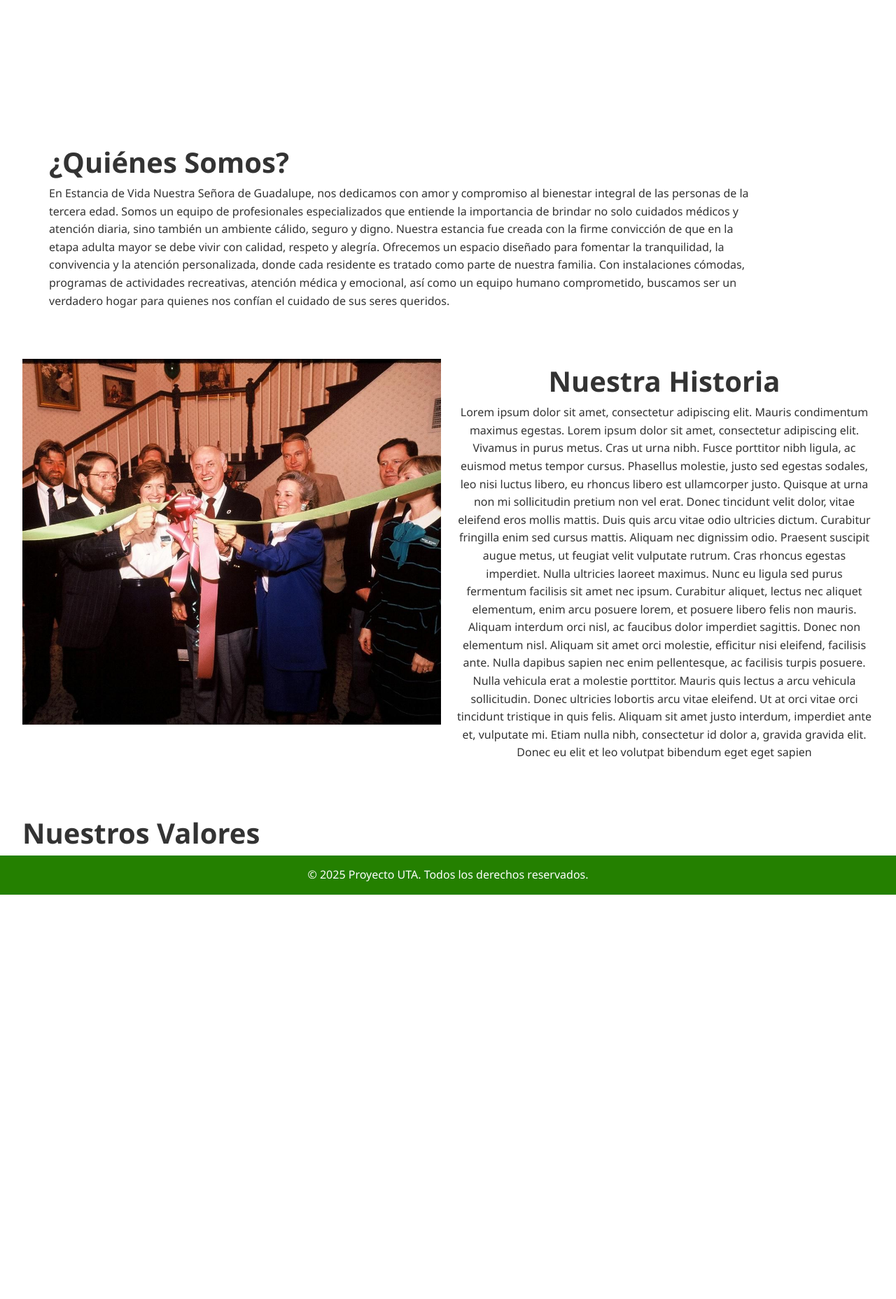
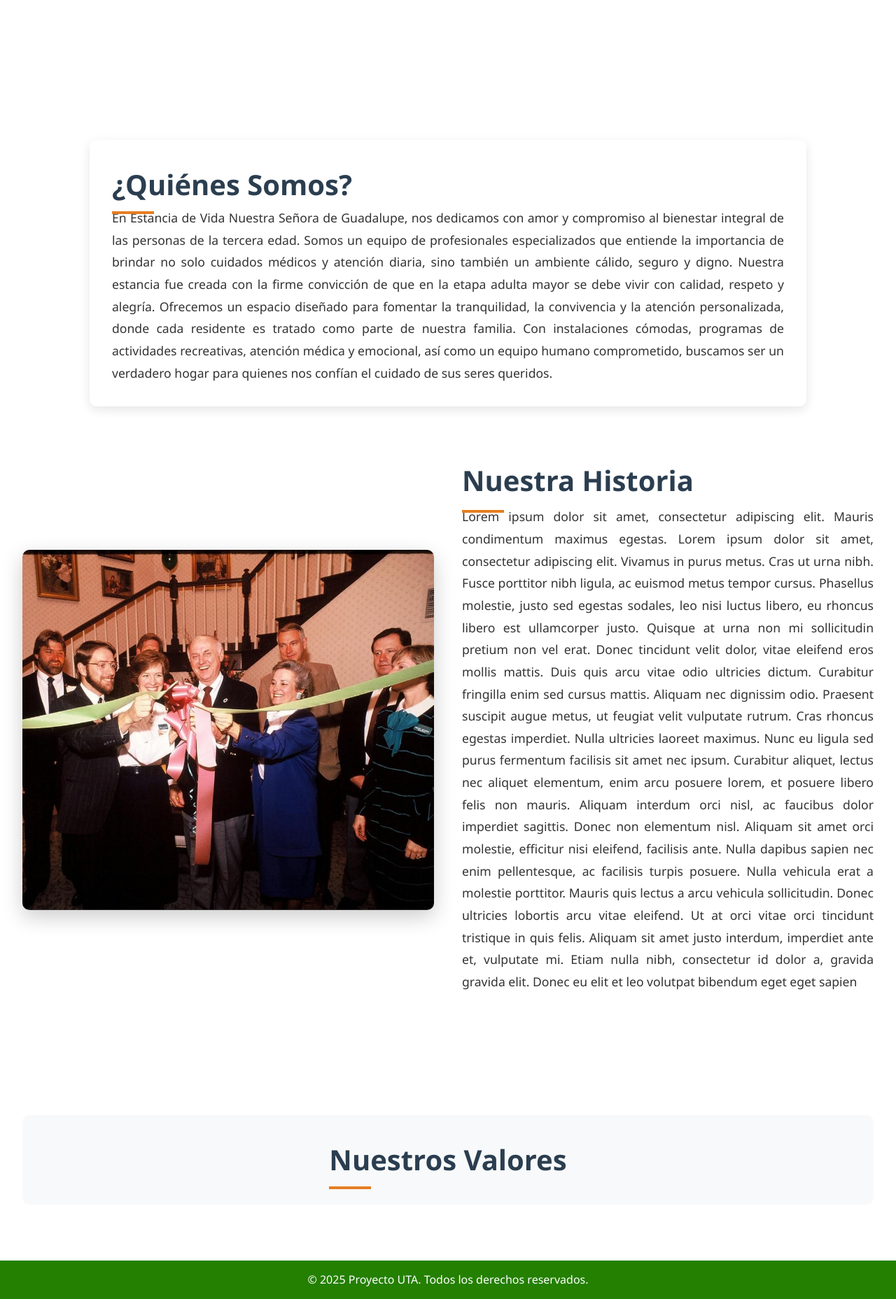
Before and after one commit to Kallolt2030/Estancia, a PHP site: page /nosotros.php in a window 1280 px wide. Shown: the part 810-2667 px from the top of the page at 70% size. Before the commit the page ends 2089 px from the top, so only its background shows below. Run offline with PHP 8.4, Linux system fonts and the light colour scheme.

Commit message:
sobre nosotros

```diff
--- a/assets/css/nosotros.css
+++ b/assets/css/nosotros.css
@@ -1,15 +1,20 @@
-/* body {
-  background-color: #fffdf0;
-  color: #444;
-  font-family: 'Segoe UI', sans-serif;
-  margin: 20px;
+/* Estilos generales */
+h2 {
+  font-size: 40px;
+  margin-bottom: 1.5rem;
+  color: #2b3e50;
+  position: relative;
+  display: inline-block;
 }
 
-h2 {
-  color: #2b3e50;
-} */
-h2 {
-  font-size: 40px;
+h2::after {
+  content: '';
+  position: absolute;
+  bottom: -10px;
+  left: 0;
+  width: 60px;
+  height: 4px;
+  background-color: #e67e22;
 }
 
 .contenedor {
@@ -18,12 +23,14 @@ h2 {
   margin: 0 auto;
 }
 
+/* Video hero */
 .video {
   position: relative;
   min-height: 800px;
   max-height: 1120px;
   overflow: hidden;
 }
+
 .overlay {
   position: absolute;
   background: linear-gradient(
@@ -31,30 +38,39 @@ h2 {
     rgba(60, 60, 60, 0.6),
     rgba(30, 30, 30, 0.9)
   );
-
   inset: 0;
   display: flex;
   align-items: center;
 }
+
 video {
   display: block;
   width: 100%;
+  object-fit: cover;
+  height: 100%;
 }
+
 .contenido-video {
   padding: 2rem;
   text-align: center;
+  width: 100%;
 }
+
 .contenido-video h2 {
   color: #FFFFFF;
   font-size: 50px;
   margin: 0;
+  text-shadow: 2px 2px 4px rgba(0, 0, 0, 0.5);
 }
+
 .contenido-video p {
   color: #FFFFFF;
   display: inline-block;
   font-size: 30px;
   font-weight: bold;
   margin: 0;
+  max-width: 800px;
+  text-shadow: 1px 1px 3px rgba(0, 0, 0, 0.5);
 }
 
 /* Quiénes Somos */
@@ -62,22 +78,90 @@ video {
   display: block;
   width: 80%;
   max-width: 120rem;
-  margin: 70px;
+  margin: 70px auto;
+  padding: 2rem;
+  background-color: #fff;
+  border-radius: 10px;
+  box-shadow: 0 5px 15px rgba(0, 0, 0, 0.1);
+}
+
+.quienes-somos__texto p {
+  text-align: justify;
+  line-height: 1.8;
+  font-size: 1.1rem;
 }
 
 /* Historia */
 .historia {
   display: grid;
   grid-template-columns: repeat(2, 1fr);
-  gap: 20px;
+  gap: 40px;
   margin-bottom: 70px;
-}
-.historia__texto {
-  text-align: center;
+  align-items: center;
 }
 
+.historia__texto {
+  text-align: justify;
+  line-height: 1.8;
+  font-size: 1.1rem;
+}
+
+.historia__texto p {
+  margin-bottom: 1.5rem;
+}
+
+.imagen-con-sombra {
+  width: 100%;
+  height: auto;
+  border-radius: 10px;
+  box-shadow: 0 10px 30px rgba(0, 0, 0, 0.2);
+  transition: transform 0.3s ease, box-shadow 0.3s ease;
+}
+
+.imagen-con-sombra:hover {
+  transform: translateY(-5px);
+  box-shadow: 0 15px 35px rgba(0, 0, 0, 0.3);
+}
+
+/* Valores */
+.valores {
+  text-align: center;
+  margin: 5rem auto;
+  padding: 2rem;
+  background-color: #f8f9fa;
+  border-radius: 10px;
+}
+
+/* Responsive */
 @media (max-width: 768px) {
   .historia {
     grid-template-columns: repeat(1, 1fr);
   }
+
+  .contenido-video h2 {
+    font-size: 2.5rem;
   }
+
+  .contenido-video p {
+    font-size: 1.2rem;
+  }
+
+  .video {
+    min-height: 600px;
+  }
+
+  .quienes-somos, .historia {
+    width: 90%;
+    margin: 40px auto;
+  }
+}
+
+/* Animaciones personalizadas */
+[data-aos="custom-fade"] {
+  opacity: 0;
+  transition-property: opacity, transform;
+}
+
+[data-aos="custom-fade"].aos-animate {
+  opacity: 1;
+}
--- a/public/nosotros.php
+++ b/public/nosotros.php
@@ -1,11 +1,13 @@
 <?php include '../includes/header.php'; ?>
 <link rel="stylesheet" href="../assets/css/nosotros.css">
+<!-- Añadir librería AOS para animaciones -->
+<link href="https://unpkg.com/aos@2.3.1/dist/aos.css" rel="stylesheet">
 
 <div class="video">
   <div class="overlay">
     <div class="contenedor contenido-video">
-      <h2>Estancia de Vida Nuestra Señora de Guadalupe</h2>
-      <p>Lorem ipsum dolor sit amet consectetur adipisicing elit. Velit amet dolore harum ea minima debitis corrupti blanditiis placeat! Distinctio perspiciatis necessitatibus eum inventore voluptates pariatur nesciunt fuga eligendi dolore in?</p>
+      <h2 data-aos="fade-down" data-aos-duration="1000">Estancia de Vida Nuestra Señora de Guadalupe</h2>
+      <p data-aos="fade-up" data-aos-duration="1000" data-aos-delay="300">Lorem ipsum dolor sit amet consectetur adipisicing elit. Velit amet dolore harum ea minima debitis corrupti blanditiis placeat! Distinctio perspiciatis necessitatibus eum inventore voluptates pariatur nesciunt fuga eligendi dolore in?</p>
     </div>
   </div>
 
@@ -17,7 +19,7 @@
 <main>
 
 </main>
-<section class="quienes-somos contenedor">
+<section class="quienes-somos contenedor" data-aos="fade-up">
   <div class="quienes-somos__titulo">
     <h2>¿Quiénes Somos?</h2>
   </div>
@@ -33,11 +35,11 @@
 </section>
 
 <section class="historia contenedor">
-  <div class="historia__imagen">
-    <img src="../assets/img/historia.jpg" alt="Imagen de historia" width="100%">
+  <div class="historia__imagen" data-aos="fade-right">
+    <img src="../assets/img/historia.jpg" alt="Imagen de historia" class="imagen-con-sombra">
   </div>
 
-  <div class="historia__texto">
+  <div class="historia__texto" data-aos="fade-left">
     <h2>Nuestra Historia</h2>
     <p>
       Lorem ipsum dolor sit amet, consectetur adipiscing elit. Mauris condimentum maximus egestas. Lorem ipsum dolor sit amet, consectetur adipiscing elit. Vivamus in purus metus. Cras ut urna nibh. Fusce porttitor nibh ligula, ac euismod metus tempor cursus. Phasellus molestie, justo sed egestas sodales, leo nisi luctus libero, eu rhoncus libero est ullamcorper justo. Quisque at urna non mi sollicitudin pretium non vel erat. Donec tincidunt velit dolor, vitae eleifend eros mollis mattis. Duis quis arcu vitae odio ultricies dictum.
@@ -48,8 +50,18 @@
   </div>
 </section>
 
-<div class="valores contenedor">
+<div class="valores contenedor" data-aos="zoom-in">
   <h2>Nuestros Valores</h2>
 </div>
 
+<!-- Inicializar AOS -->
+<script src="https://unpkg.com/aos@2.3.1/dist/aos.js"></script>
+<script>
+  AOS.init({
+    duration: 800,
+    easing: 'ease-in-out',
+    once: true
+  });
+</script>
+
 <?php include '../includes/footer.php'; ?>
```
Lines whose indentation alone changed are shown as unchanged.
